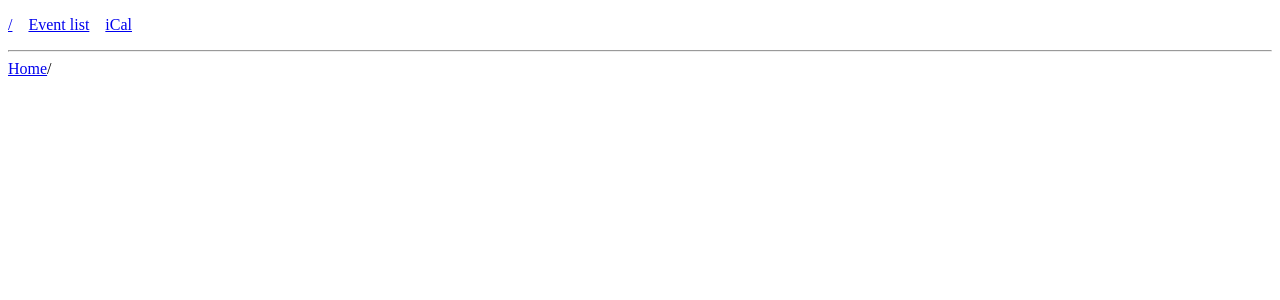
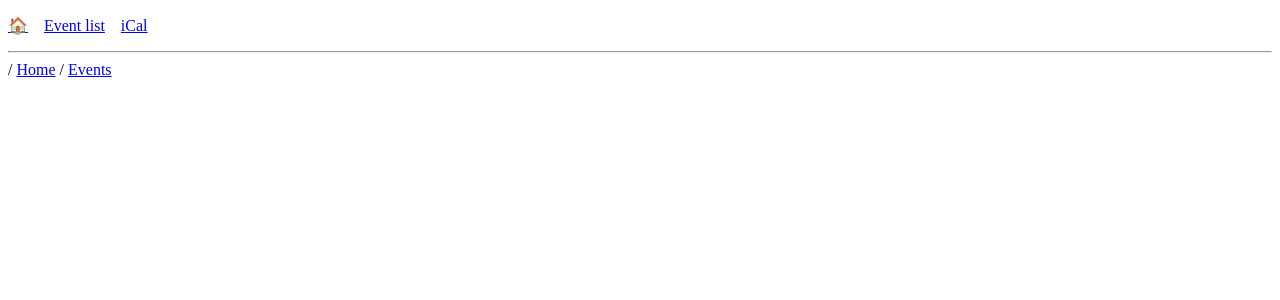
Before and after one commit to taasko/jamit-app, a React (Vite) app: page /events in a window 1280 px wide. Shown: the top 300 px of the page. Built offline with nearby package versions, Linux system fonts and the light colour scheme.

Commit message:
feat: improve nav and breadcrumbs

```diff
--- a/src/App.tsx
+++ b/src/App.tsx
@@ -25,13 +25,16 @@ const router = createBrowserRouter(
         {
           path: "events",
           loader: () => ({ events }),
+          handle: {
+            crumb: "Events",
+          },
           children: [
             {
               path: "list",
               loader: () => ({ events: sortedEvents }),
               element: <EventList />,
               handle: {
-                crumb: "Event list",
+                crumb: "List",
               },
             },
             {
@@ -45,7 +48,7 @@ const router = createBrowserRouter(
               },
               element: <EventView />,
               handle: {
-                crumb: "Event view",
+                crumb: "View",
               },
             },
             {
--- a/src/Nav/Breadcumbs.tsx
+++ b/src/Nav/Breadcumbs.tsx
@@ -1,18 +1,20 @@
-import { Link, UIMatch, useMatches } from "react-router-dom";
+import { Link, useMatches } from "react-router-dom";
 
 export default function Breadcrumbs() {
   const matches = useMatches();
 
-  return matches.map((match) => {
-    const { handle } = match as UIMatch<unknown, { crumb?: string }>;
+  const crumbs = matches
+    .filter((match) => (match.handle as { crumb?: string })?.crumb)
+    .map((match) => {
+      const { handle } = match as { handle: { crumb: string } };
 
-    if (handle?.crumb) {
       return (
         <span key={handle.crumb}>
+          <span> / </span>
           <Link to={match.pathname}>{handle.crumb}</Link>
-          <span>/</span>
         </span>
       );
-    }
-  });
+    });
+
+  return <nav>{crumbs}</nav>;
 }
--- a/src/Nav/Nav.tsx
+++ b/src/Nav/Nav.tsx
@@ -6,7 +6,7 @@ export default function Nav() {
     <nav className={classes.Nav}>
       <ul>
         <li>
-          <Link to={"/"}>/</Link>
+          <Link to={"/"}>🏠</Link>
         </li>
         <li>
           <Link to={"/events/list"}>Event list</Link>
```
